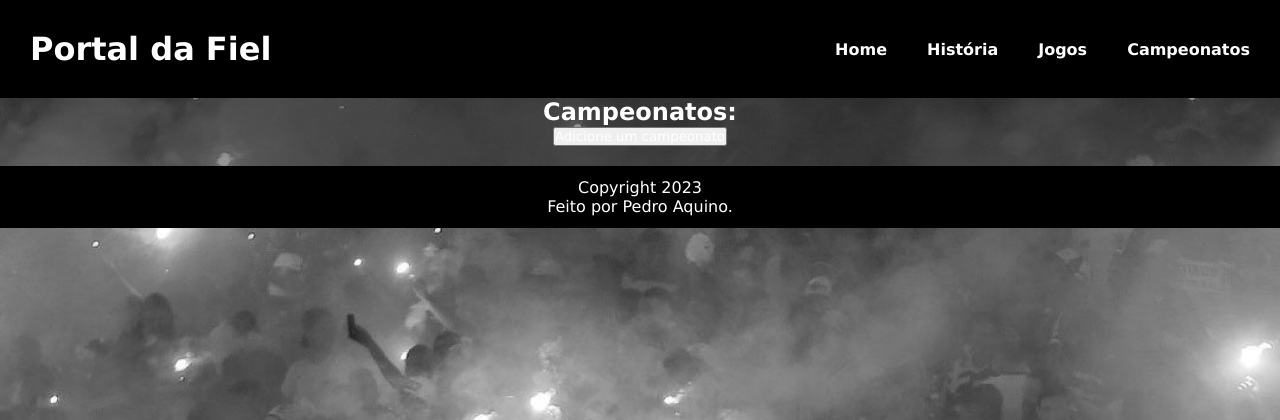
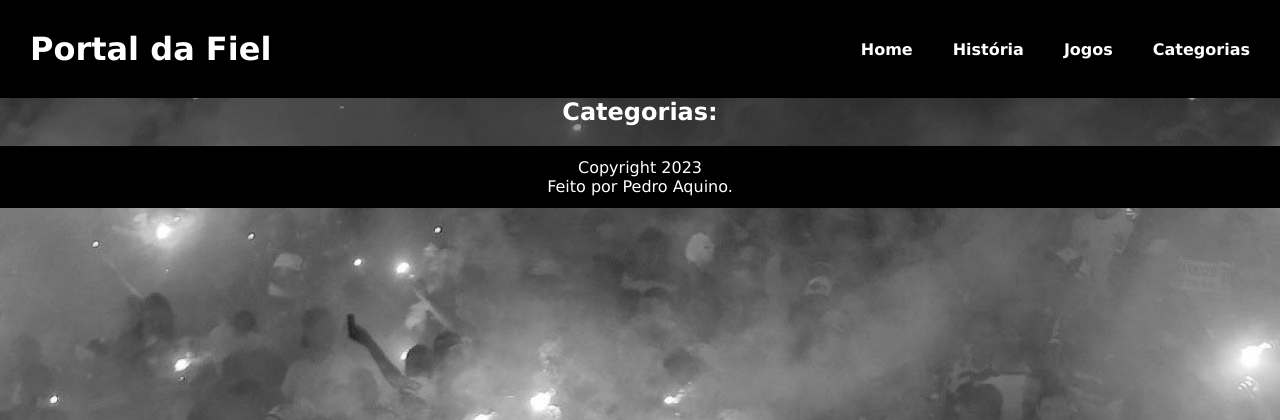
Before and after one commit to pedroaaquino/site-corinthians, a Django app: page /jogos/categories/ in a window 1280 px wide. Shown: the top 420 px of the page. Run offline with Django 4.2, Linux system fonts and the light colour scheme; data that the repository does not hold is empty.

Commit message:
categorias versao 2

```diff
--- a/jogos/templates/jogos/categories.html
+++ b/jogos/templates/jogos/categories.html
@@ -1,32 +1,20 @@
 {% extends 'staticpages/base.html' %}
 
 {% block title %}
-Campeonatos
+Categorias
 {% endblock title %}
 
 {% block content %}
-<h2>Campeonatos:</h2>
+<h2>Categorias:</h2>
 
 <section>
     {% for category in category_list %}
     <hr>
     <article>
-            <h3> {{category.name}} </h3>
-        <div class="lista-de-cards">
-            {% for jogos in category.jogos.all %}
-            <div class="card">
-                <a href="{% url 'jogos:detail' jogos.id %}">
-                    <img src="{{ jogo.escudo_url }}" alt="Escudo {{ jogo.name}}" width = 150>
-                </a>
-                <p>{{ jogo.name }} ({{ jogo.dia_jogo }})</p>
-            </div>
-            {% endfor %}
-        </div>
+            <h3> <a href="{% url 'jogos:detail_category' category.id %}"> {{category.name}} </a> </h3>
     </article>
+    <hr>
     {% endfor %}
-
-
-    <a href="{% url 'jogos:create-category' %}"><button>Adicione um campeonato</button></a>
 </section>
 
 {% endblock content %}
--- a/jogos/templates/jogos/detail.html
+++ b/jogos/templates/jogos/detail.html
@@ -9,7 +9,7 @@
       <li>Data: {{ jogo.dia_jogo }}</li>
       <li>Placar: {{ jogo.placar }}</li>
     {% if jogo.category_set.all %}
-      <li>Campeonato: {{ jogo.category_set.all|join:", " }} </li>
+      <li>Categoria(s): {{ jogo.category_set.all|join:", " }} </li>
     {% endif %}
     </ul>
   </section>
--- a/jogos/urls.py
+++ b/jogos/urls.py
@@ -11,5 +11,5 @@ urlpatterns = [
     path('delete/<int:pk>/', views.DeleteView.as_view(), name='delete'),
     path('<int:jogo_id>/comentario/', views.create_comentario, name='comentario'),
     path('categories/', views.CategoryListView.as_view(), name='categories'),
-    path('categories/create', views.CategoryCreateView.as_view(), name='create-category'),
+    path('categories/<int:category_id>', views.detail_category, name='detail_category'),
 ]
--- a/jogos/views.py
+++ b/jogos/views.py
@@ -60,8 +60,9 @@ class CategoryListView(generic.ListView):
     model = Category
     template_name = 'jogos/categories.html'
 
-class CategoryCreateView(generic.CreateView):
-    model = Category
-    template_name = 'jogos/create_category.html'
-    fields = ['name', 'jogos']
-    success_url = reverse_lazy('jogos:categories')
+
+def detail_category(request, category_id):
+    category = get_object_or_404(Category, pk=category_id)
+    jogos_list = Jogo.objects.filter(category=category_id)
+    context = {'category': category,  'post_list': jogos_list}
+    return render(request, 'jogos/detail_category.html', context)
--- a/staticpages/templates/staticpages/base.html
+++ b/staticpages/templates/staticpages/base.html
@@ -34,7 +34,7 @@
                     <a href="{% url 'jogos:index' %}">Jogos</a>
                 </p>
                 <p>
-                    <a href="{% url 'jogos:categories' %}">Campeonatos</a>
+                    <a href="{% url 'jogos:categories' %}">Categorias</a>
                 </p>
 
             </ul>
```
Also changed, not shown: jogos/templates/jogos/create_category.html (deleted, +0 -16 lines), jogos/templates/jogos/detail_category.html (added, +24 -0 lines).
